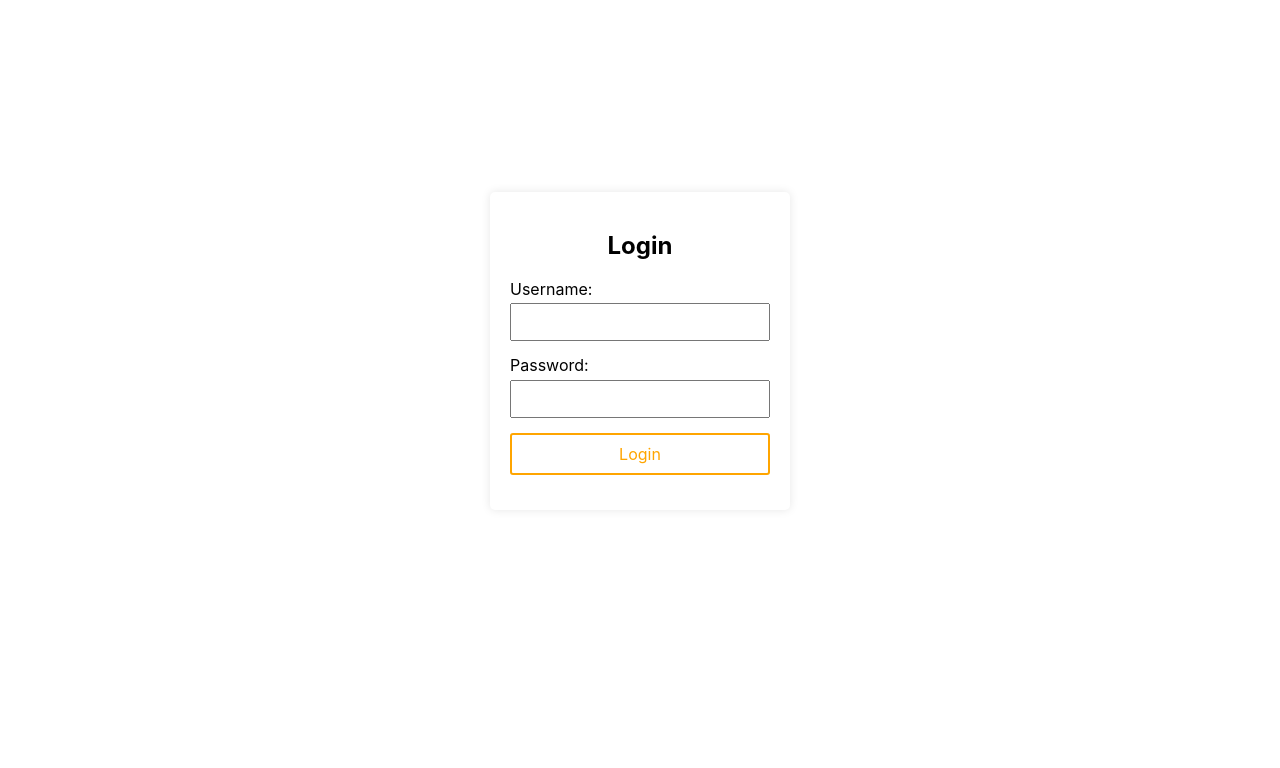
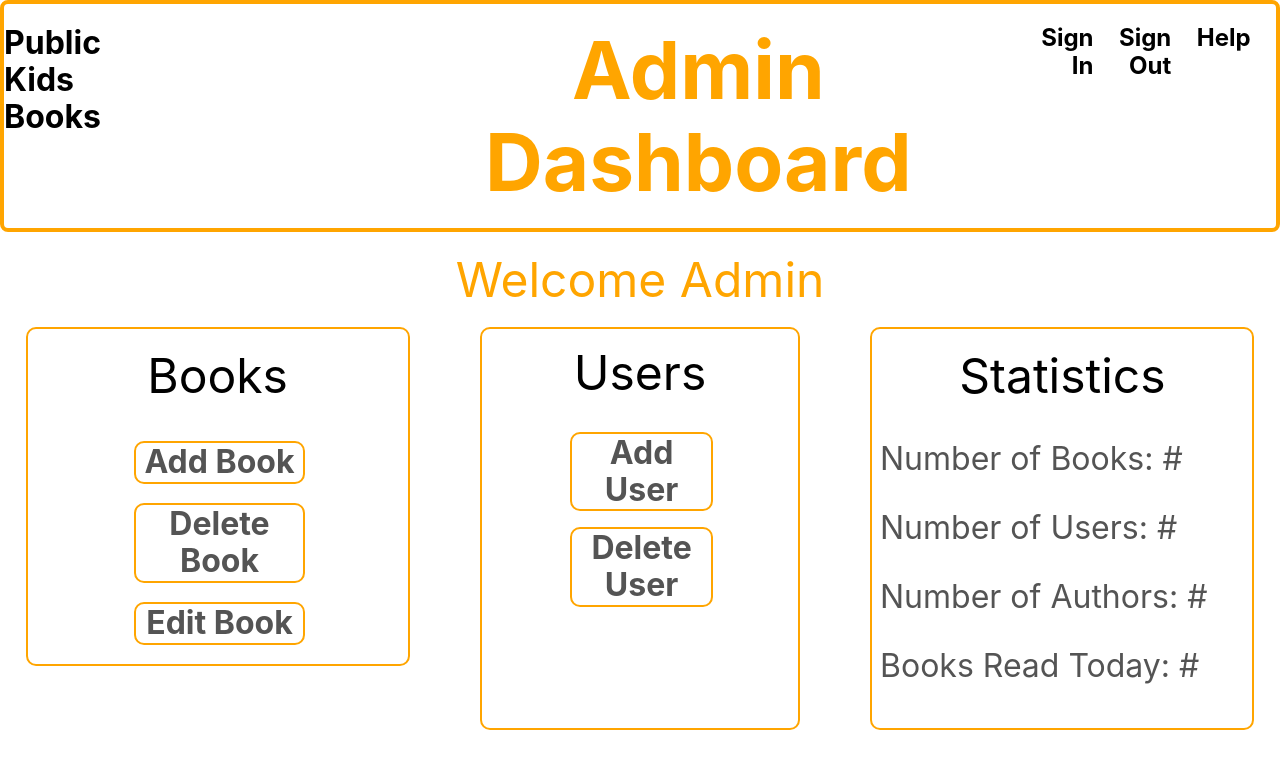
Before and after one commit to begadwael/Swen-Project, a React (Create React App) app: page / in a window 1280 px wide. Shown: the top 768 px of the page. Built offline with nearby package versions, Linux system fonts and the light colour scheme; a web font is replaced by a local one.

Commit message:
Updated AdminDahsabord design + added Nav
- Added a navBar (different than the old one)
- fixed syntax errors

```diff
--- a/src/AdminDashboard/adminDashboard.css
+++ b/src/AdminDashboard/adminDashboard.css
@@ -8,15 +8,54 @@
     width: 100vh;
 }
 
+/* Header CSS */
+#header {
+    display: flex;
+    flex-direction: row;
+    border: 4px solid orange;
+    border-radius: 8px;
+}
+
+#name {
+    flex: 10;
+    text-align: left;
+}
+
+#signIn {
+    flex-wrap: wrap;
+    flex: 18;
+    text-align: right;
+}
+
+#signIn {
+    flex-wrap: wrap;
+    /* flex-direction: row; */
+    text-align: right;
+    flex: 116;
+    margin-right: 2%;
+}
+#signOut {
+    flex-wrap: wrap;
+    text-align: right;
+    flex: 10;
+    margin-right: 2%;
+}
+#help {
+    flex: 2;
+    /* margin: 0% 0% 0% 0%; */
+    text-align: right;
+    margin-right: 2%;
+}
 #title{
     margin-top: 20px;
     margin-bottom: 20px;
+    margin-left: 20%;
     text-align: center;
     font-size: 5em;
     color: orange;
 }
 
-
+/* Welcome CSS */
 #adminWelcome{
     margin-top: 20px;
     margin-bottom: 20px;
@@ -25,6 +64,7 @@
     color: orange;
 }
 
+/* bottom boxes CSS */
 .container {
     display: flex;
     justify-content: space-between;
@@ -36,7 +76,8 @@
     border-radius: 10px;
     width: 30%;
     margin-left: 2%;
-
+    margin-bottom: 5%;
+    /* ^^ this line is sufficent for all elements. */
 }
 
 #Users {
@@ -63,7 +104,8 @@
     border-radius: 10px;
     border: 2px solid orange;
     cursor: pointer;
-    margin-bottom: 2%;
+    margin-bottom: 5%;
+    margin-left: 28%;
 }
 
 .btn:hover {
@@ -82,4 +124,5 @@
     font-size: 3em;
     color: black;
     text-align: center;
+    margin: 5% 0% 10% 0%;
 }
--- a/src/AdminDashboard/adminDashboard.js
+++ b/src/AdminDashboard/adminDashboard.js
@@ -1,10 +1,18 @@
 import React from 'react';
-import './adminDashboard.css';
+import './AdminDashboard.css';
 
-const adminDashboard = () => {
+const AdminDashboard = () => {
     return (
         <div className="App">
-              <h2 id='title'>Admin Dashboard</h2>
+
+        <header id='header'>
+                {/* add a unique header (not the same as homepage) */}
+                <h1 id='name'>Public Kids Books</h1>
+                <h2 id='title'>Admin Dashboard</h2>
+                <h2 id='signIn'>Sign In</h2>
+                <h2 id='signOut'>Sign Out</h2>
+                <h2 id='help'>Help</h2>
+        </header>
                             {/* what does the admin dashboard:
                                     - Allow admin to add books to the database
                                     - Allow admin to delete books from the database
@@ -47,4 +55,4 @@ const adminDashboard = () => {
     }
 
 
-  export default adminDashboard;
+  export default AdminDashboard;
--- a/src/App.js
+++ b/src/App.js
@@ -2,6 +2,8 @@ import './App.css';
 import SignUp from "./SignUp/SignUp";
 import Login from "./Login/Login";
 import Home from "./Home/Home";
+import AdminDashboard from './AdminDashboard/AdminDashboard';
+
 
 
 
@@ -15,9 +17,9 @@ function App() {
 
         {/*<SignUp/>*/}
 
-        <Login/>
-
-        {/*<Home/>*/}
+        {/* <Login/> */}
+        <AdminDashboard/>
+        {/* <Home/> */}
 
 
     </div>
```
